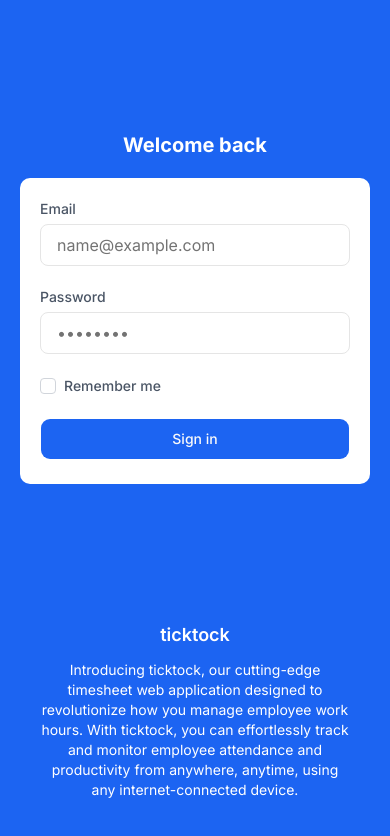
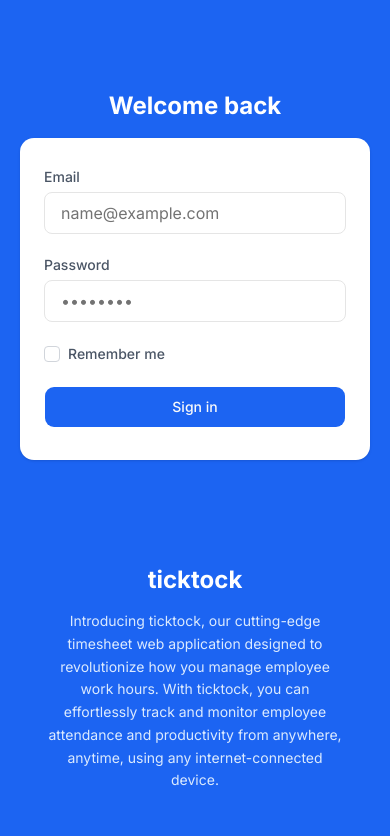
Before and after one commit to vipin23-sourse/ticktock, a Next.js app: page /login in a window 390 px wide. Shown: the top 836 px of the page. Built offline with nearby package versions, Linux system fonts and the light colour scheme.

Commit message:
tablet :layout fixed

```diff
--- a/src/app/(auth)/login/page.tsx
+++ b/src/app/(auth)/login/page.tsx
@@ -5,16 +5,18 @@ import LoginForm from "@/feature/auth/components/LoginForm";
 
 const LoginPage = () => {
   return (
-    <section className="min-h-screen bg-primary flex flex-col">
-      <div className="w-full min-h-screen flex flex-col justify-center items-center md:grid md:grid-cols-2 sm:p-0 p-5">
-        <h1 className="text-white max-sm:mt-auto leading-tight text-xl font-bold md:hidden block">
+    <section className="min-h-screen bg-primary flex flex-col justify-center">
+      <div className="w-full min-h-screen flex flex-col justify-between max-md:justify-center items-center md:grid md:grid-cols-2 p-5 md:p-0">
+
+        {/* Mobile Header Title */}
+        <h1 className="text-white max-sm:mt-auto text-2xl font-bold md:hidden block text-center mb-4">
           Welcome back
         </h1>
 
-        {/* Left Form Column */}
-        <div className="grid items-center w-full max-sm:mt-5 max-sm:mb-auto sm:h-full px-5 md:px-15 xl:px-20 2xl:px-72 bg-white sm:rounded-none rounded-lg py-6 sm:py-0">
-          <div className="max-w-xl w-full mx-auto">
-            <h1 className="text-black leading-tight text-xl font-bold mb-5 md:block hidden">
+        {/* Form Column */}
+        <div className="flex flex-col justify-center  w-full sm:h-full px-6 sm:px-12  lg:px-24 bg-white md:rounded-none rounded-xl py-8 md:py-0 shadow-sm md:shadow-none">
+          <div className="md:max-w-md w-full mx-auto">
+            <h1 className="text-gray-900 text-2xl font-bold mb-6 md:block hidden">
               Welcome back
             </h1>
 
@@ -22,12 +24,13 @@ const LoginPage = () => {
           </div>
         </div>
 
-        <div className="bg-primary max-sm:items-end max-sm:m-0 sm:h-full px-5 md:px-15  xl:px-20 2xl:px-72 text-white grid items-center my-auto text-center md:text-left py-6 md:py-0">
-          <div className="max-w-xl mx-auto md:mx-0">
-            <h2 className="text-lg sm:text-[2.5rem] font-semibold leading-normal mb-3">
+        {/* Info Column */}
+        <div className="bg-primary sm:h-full px-6 sm:px-12 md:px-16 lg:px-24 text-white flex flex-col justify-center text-center md:text-left py-8 md:py-0 max-sm:mt-auto">
+          <div className="max-w-md mx-auto md:mx-0">
+            <h2 className="text-2xl sm:text-[2.5rem] font-bold leading-normal mb-3">
               ticktock
             </h2>
-            <p className="sm:text-normal text-sm">
+            <p className="text-sm sm:text-base text-blue-100 leading-relaxed">
               Introducing ticktock, our cutting-edge timesheet web application designed to revolutionize how you manage employee work hours. With ticktock, you can effortlessly track and monitor employee attendance and productivity from anywhere, anytime, using any internet-connected device.
             </p>
           </div>
```
